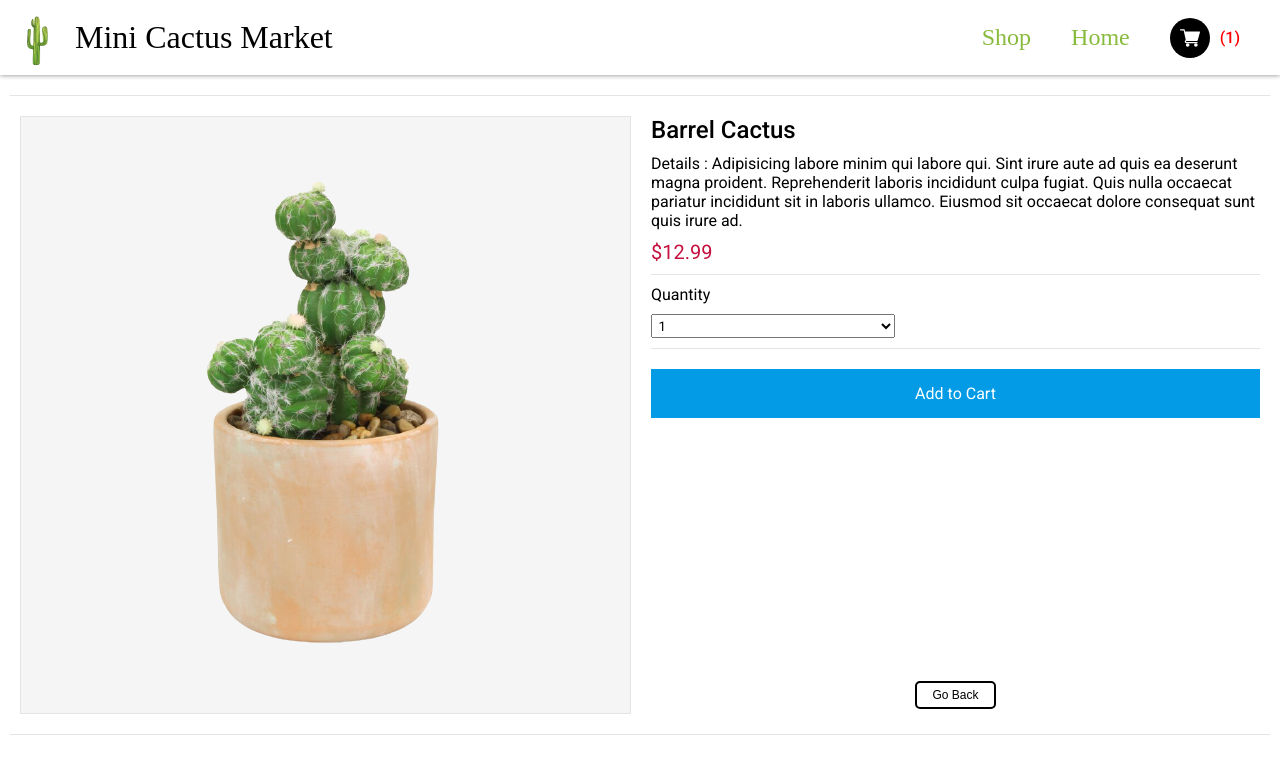
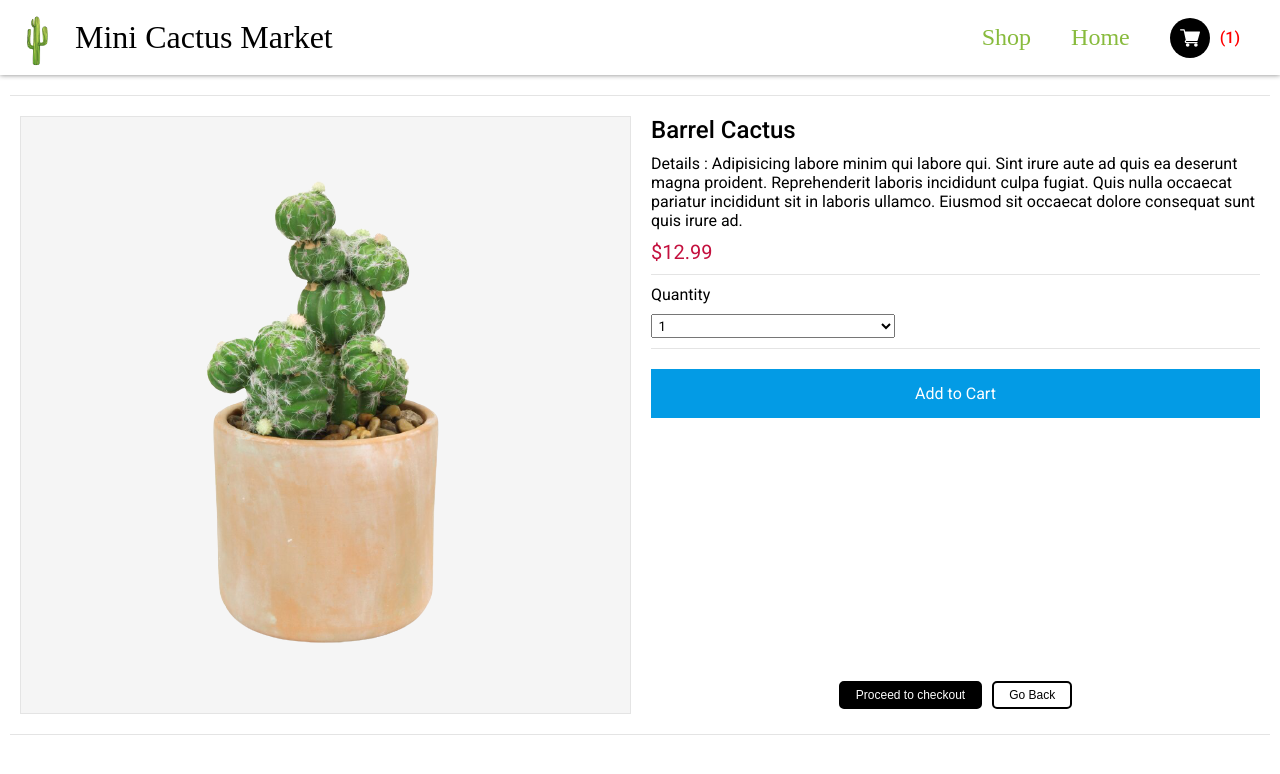
Before and after one commit to charliebarger/mini-cactus-shop, a React (Create React App) app: page /shop/barrel-cactus in a window 1280 px wide. Both pictures are taken after a click on the button "Add to Cart". Shown: the top 774 px of the page. Built offline with nearby package versions, Linux system fonts and the light colour scheme; a web font is replaced by a local one.

Commit message:
add proceed to checkout button

```diff
--- a/src/App.css
+++ b/src/App.css
@@ -342,6 +342,17 @@ select {
   font-family: "Roboto";
 }
 
+#proceed-button {
+  color: white;
+  background-color: black;
+  margin-right: 10px;
+}
+
+#proceed-button:hover {
+  color: black;
+  background-color: white;
+}
+
 .checkout-total {
   font-size: 20px;
   align-self: flex-start;
--- a/src/componenets/ItemDetailInfo.js
+++ b/src/componenets/ItemDetailInfo.js
@@ -1,8 +1,8 @@
-import React from "react";
+import React, { useEffect, useState } from "react";
 import SelectQuantity from "./SelectQuantity";
 import { Link } from "react-router-dom";
 const ItemDetailInfo = (props) => {
-  console.log("rerender");
+  const [showButton, setShowButton] = useState(false);
   const { setCart, item } = props;
   const setQuantity = (quantity) => {
     item.quantity = quantity;
@@ -40,14 +40,26 @@ const ItemDetailInfo = (props) => {
         />
       </div>
       <button
-        onClick={() => setCartandQuantity()}
+        onClick={() => {
+          setCartandQuantity();
+          setShowButton(true);
+        }}
         className="checkout-button item-detail-checkout-button"
       >
         Add to Cart
       </button>
-      <Link to="/Shop" className="position-go-back">
-        <button className="go-back">Go Back</button>
-      </Link>
+      <div className="position-go-back">
+        {showButton && (
+          <Link to="/cart">
+            <button id="proceed-button" className="go-back">
+              Proceed to checkout
+            </button>
+          </Link>
+        )}
+        <Link to="/Shop" className="position-go-back">
+          <button className="go-back">Go Back</button>
+        </Link>
+      </div>
     </div>
   );
 };
```
